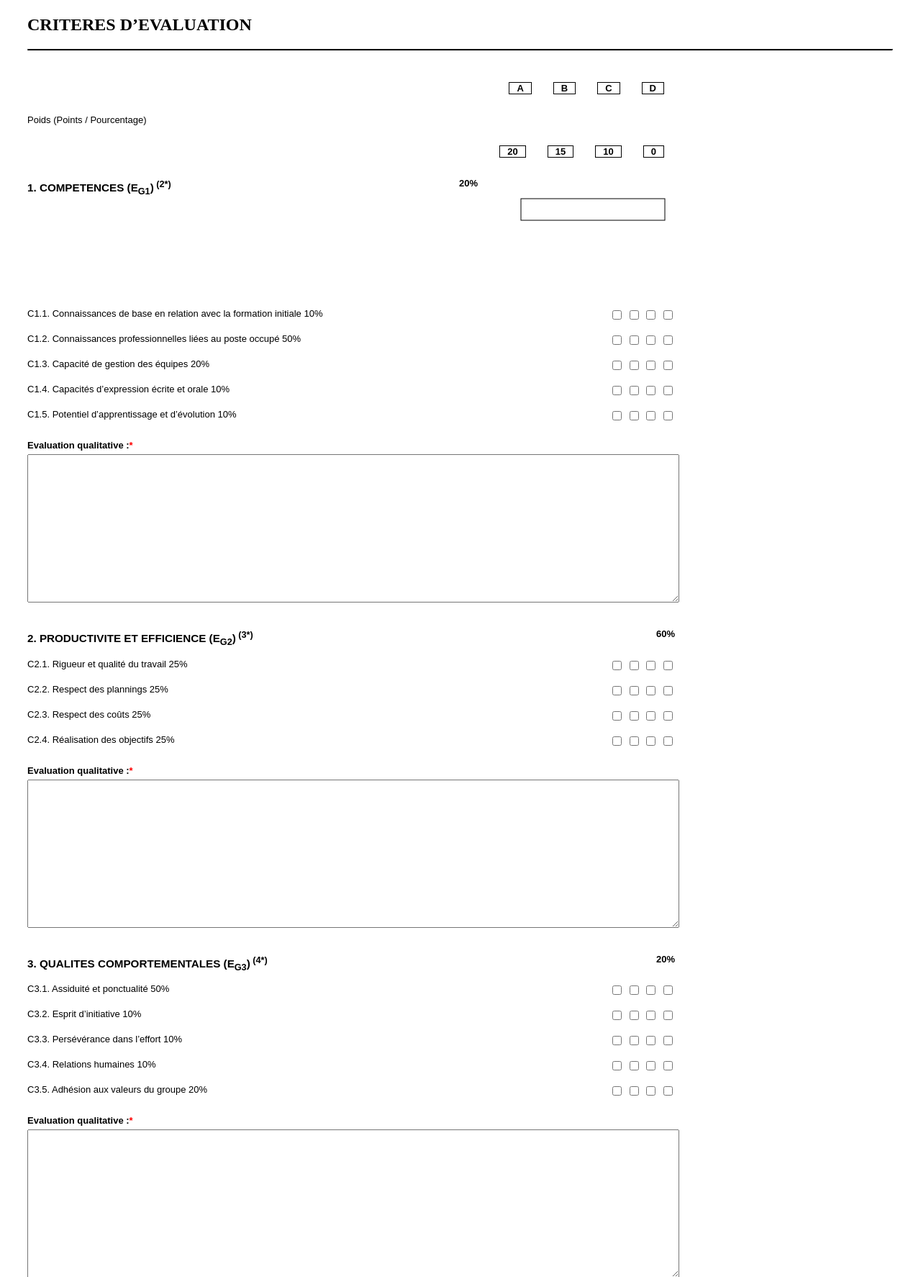
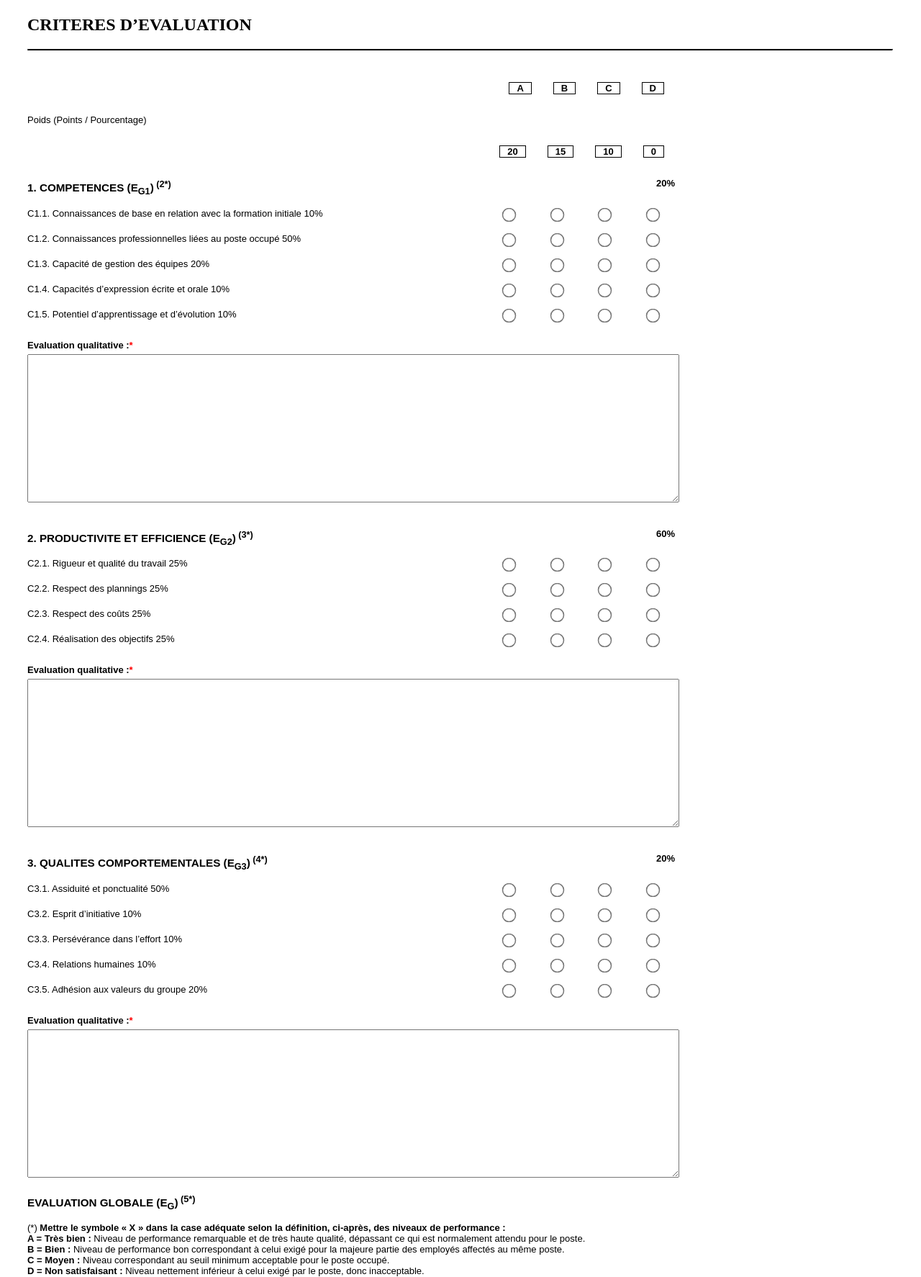
Before and after one commit to medEssami/Evaluation-du-personnel, a PHP site: page / in a window 1280 px wide. Shown: the part 1445-3219 px from the top of the page at 72% size. Run offline with PHP 8.4, Linux system fonts and the light colour scheme.

Commit message:
change the checkbox to Radio

```diff
--- a/index.html
+++ b/index.html
@@ -97,53 +97,53 @@
                     <h3><strong>1. COMPETENCES </strong>(<strong>E<sub>G1</sub></strong>)<sup> (2*)</sup></h3>
                     <div>
                         <p><strong>20%</strong></p>
-                        <!-- RECTANGLE  -->
-                        <canvas id='c1'></canvas>
+                        <!-- RECTANGLE
+                        <canvas id='c1'></canvas> -->
                     </div>
                 </div>
                 <div class="contenaire4">
                     <label for="C1.1">C1.1. Connaissances de base en relation avec la formation initiale   10%</label>
                     <div>
-                        <input type="checkbox" name="check" onclick="onlyOne(this)" >
-                        <input type="checkbox" name="check" onclick="onlyOne(this)" >
-                        <input type="checkbox" name="check" onclick="onlyOne(this)" >
-                        <input type="checkbox" name="check" onclick="onlyOne(this)" >
+                        <input type="radio" name="check_C11" onclick="onlyOne(this)" class="C11" id="C11_A">
+                        <input type="radio" name="check_C11" onclick="onlyOne(this)" class="C11" id="C11_B">
+                        <input type="radio" name="check_C11" onclick="onlyOne(this)" class="C11" id="C11_C">
+                        <input type="radio" name="check_C11" onclick="onlyOne(this)" class="C11" id="C11_D">
                     </div>
                 </div>
                 <div class="contenaire4">
-                    <label for="C1.1">C1.2. Connaissances professionnelles liées au poste occupé  50%</label>
+                    <label for="C1.2">C1.2. Connaissances professionnelles liées au poste occupé  50%</label>
                     <div>
-                        <input type="checkbox" name="check" onclick="onlyOne(this)" >
-                        <input type="checkbox" name="check" onclick="onlyOne(this)" >
-                        <input type="checkbox" name="check" onclick="onlyOne(this)" >
-                        <input type="checkbox" name="check" onclick="onlyOne(this)" >
+                        <input type="radio" name="check_C12" onclick="onlyOne(this)" class="C12" id="C12_A">
+                        <input type="radio" name="check_C12" onclick="onlyOne(this)" class="C12" id="C12_B">
+                        <input type="radio" name="check_C12" onclick="onlyOne(this)" class="C12" id="C12_C">
+                        <input type="radio" name="check_C12" onclick="onlyOne(this)" class="C12" id="C12_D">
                     </div>
                 </div>
                 <div class="contenaire4">
-                    <label for="C1.1">C1.3. Capacité de gestion des équipes  20%</label>
+                    <label for="C1.3">C1.3. Capacité de gestion des équipes  20%</label>
                     <div>
-                        <input type="checkbox" name="check" onclick="onlyOne(this)" >
-                        <input type="checkbox" name="check" onclick="onlyOne(this)" >
-                        <input type="checkbox" name="check" onclick="onlyOne(this)" >
-                        <input type="checkbox" name="check" onclick="onlyOne(this)" >
+                        <input type="radio" name="check_C13" onclick="onlyOne(this)" class="C13" id="C13_A">
+                        <input type="radio" name="check_C13" onclick="onlyOne(this)" class="C13" id="C13_B">
+                        <input type="radio" name="check_C13" onclick="onlyOne(this)" class="C13" id="C13_C">
+                        <input type="radio" name="check_C13" onclick="onlyOne(this)" class="C13" id="C13_D">
                     </div>
                 </div>
                 <div class="contenaire4">
-                    <label for="C1.1">C1.4. Capacités d’expression écrite et orale 10%</label>
+                    <label for="C1.4">C1.4. Capacités d’expression écrite et orale 10%</label>
                     <div>
-                        <input type="checkbox" name="check" onclick="onlyOne(this)" >
-                        <input type="checkbox" name="check" onclick="onlyOne(this)" >
-                        <input type="checkbox" name="check" onclick="onlyOne(this)" >
-                        <input type="checkbox" name="check" onclick="onlyOne(this)" >
+                        <input type="radio" name="check_C14" onclick="onlyOne(this)" class="C14" id="C14_A">
+                        <input type="radio" name="check_C14" onclick="onlyOne(this)" class="C14" id="C14_B">
+                        <input type="radio" name="check_C14" onclick="onlyOne(this)" class="C14" id="C14_C">
+                        <input type="radio" name="check_C14" onclick="onlyOne(this)" class="C14" id="C14_D">
                     </div>
                 </div>
                 <div class="contenaire4">
-                    <label for="C1.1">C1.5. Potentiel d’apprentissage et d’évolution 10%</label>
+                    <label for="C1.5">C1.5. Potentiel d’apprentissage et d’évolution 10%</label>
                     <div>
-                        <input type="checkbox" name="check" onclick="onlyOne(this)" >
-                        <input type="checkbox" name="check" onclick="onlyOne(this)" >
-                        <input type="checkbox" name="check" onclick="onlyOne(this)" >
-                        <input type="checkbox" name="check" onclick="onlyOne(this)" >
+                        <input type="radio" name="check_C15" onclick="onlyOne(this)" class="C15" id="C15_A">
+                        <input type="radio" name="check_C15" onclick="onlyOne(this)" class="C15" id="C15_B">
+                        <input type="radio" name="check_C15" onclick="onlyOne(this)" class="C15" id="C15_C">
+                        <input type="radio" name="check_C15" onclick="onlyOne(this)" class="C15" id="C15_D">
                     </div>
                 </div>
                 <label for="Evaluation_qualitative : "><span class="textarea_label">Evaluation qualitative :<span
@@ -156,39 +156,39 @@
                     </div>
                 </div>
                 <div class="contenaire4">
-                    <label for="C1.1">C2.1. Rigueur et qualité du travail 25%</label>
+                    <label for="C2.1">C2.1. Rigueur et qualité du travail 25%</label>
                     <div>
-                        <input type="checkbox" name="check" onclick="onlyOne(this)">
-                        <input type="checkbox" name="check" onclick="onlyOne(this)">
-                        <input type="checkbox" name="check" onclick="onlyOne(this)">
-                        <input type="checkbox" name="check" onclick="onlyOne(this)">
+                        <input type="radio" name="check_C21" onclick="onlyOne(this)" class="C21" id="C21_A">
+                        <input type="radio" name="check_C21" onclick="onlyOne(this)" class="C21" id="C21_B">
+                        <input type="radio" name="check_C21" onclick="onlyOne(this)" class="C21" id="C21_C">
+                        <input type="radio" name="check_C21" onclick="onlyOne(this)" class="C21" id="C21_D">
                     </div>
                 </div>
                 <div class="contenaire4">
-                    <label for="C1.1">C2.2. Respect des plannings 25%</label>
+                    <label for="C2.2">C2.2. Respect des plannings 25%</label>
                     <div>
-                        <input type="checkbox" name="check" onclick="onlyOne(this)">
-                        <input type="checkbox" name="check" onclick="onlyOne(this)">
-                        <input type="checkbox" name="check" onclick="onlyOne(this)">
-                        <input type="checkbox" name="check" onclick="onlyOne(this)">
+                        <input type="radio" name="check_C22" onclick="onlyOne(this)" class="C22" id="C22_A">
+                        <input type="radio" name="check_C22" onclick="onlyOne(this)" class="C22" id="C22_B">
+                        <input type="radio" name="check_C22" onclick="onlyOne(this)" class="C22" id="C22_C">
+                        <input type="radio" name="check_C22" onclick="onlyOne(this)" class="C22" id="C22_D">
                     </div>
                 </div>
                 <div class="contenaire4">
-                    <label for="C1.1">C2.3. Respect des coûts 25%</label>
+                    <label for="C2.3">C2.3. Respect des coûts 25%</label>
                     <div>
-                        <input type="checkbox" name="check" onclick="onlyOne(this)">
-                        <input type="checkbox" name="check" onclick="onlyOne(this)">
-                        <input type="checkbox" name="check" onclick="onlyOne(this)">
-                        <input type="checkbox" name="check" onclick="onlyOne(this)">
+                        <input type="radio" name="check_C23" onclick="onlyOne(this)" class="C23" id="C23_A">
+                        <input type="radio" name="check_C23" onclick="onlyOne(this)" class="C23" id="C23_B">
+                        <input type="radio" name="check_C23" onclick="onlyOne(this)" class="C23" id="C23_C">
+                        <input type="radio" name="check_C23" onclick="onlyOne(this)" class="C23" id="C23_D">
                     </div>
                 </div>
                 <div class="contenaire4">
-                    <label for="C1.1">C2.4. Réalisation des objectifs 25%</label>
+                    <label for="C2.4">C2.4. Réalisation des objectifs 25%</label>
                     <div>
-                        <input type="checkbox" name="check" onclick="onlyOne(this)">
-                        <input type="checkbox" name="check" onclick="onlyOne(this)">
-                        <input type="checkbox" name="check" onclick="onlyOne(this)">
-                        <input type="checkbox" name="check" onclick="onlyOne(this)">
+                        <input type="radio" name="check_C24" onclick="onlyOne(this)" class="C24" id="C24_A">
+                        <input type="radio" name="check_C24" onclick="onlyOne(this)" class="C24" id="C24_B">
+                        <input type="radio" name="check_C24" onclick="onlyOne(this)" class="C24" id="C24_C">
+                        <input type="radio" name="check_C24" onclick="onlyOne(this)" class="C24" id="C24_D">
                     </div>
                 </div>
                 <label for="Evaluation_qualitative : "><span class="textarea_label">Evaluation qualitative :<span
@@ -201,48 +201,48 @@
                         </div>
                     </div>
                     <div class="contenaire4">
-                        <label for="C1.1">C3.1. Assiduité et ponctualité 50%</label>
+                        <label for="C3.1">C3.1. Assiduité et ponctualité 50%</label>
                         <div>
-                            <input type="checkbox" name="check" onclick="onlyOne(this)">
-                            <input type="checkbox" name="check" onclick="onlyOne(this)">
-                            <input type="checkbox" name="check" onclick="onlyOne(this)">
-                            <input type="checkbox" name="check" onclick="onlyOne(this)">
+                            <input type="radio" name="check_C31" onclick="onlyOne(this)" class="C31" id="C31_A">
+                            <input type="radio" name="check_C31" onclick="onlyOne(this)" class="C31" id="C31_B">
+                            <input type="radio" name="check_C31" onclick="onlyOne(this)" class="C31" id="C31_C">
+                            <input type="radio" name="check_C31" onclick="onlyOne(this)" class="C31" id="C31_D">
                         </div>
                     </div>
                     <div class="contenaire4">
-                        <label for="C1.1">C3.2. Esprit d’initiative 10%</label>
+                        <label for="C3.2">C3.2. Esprit d’initiative 10%</label>
                         <div>
-                            <input type="checkbox" name="check" onclick="onlyOne(this)">
-                            <input type="checkbox" name="check" onclick="onlyOne(this)">
-                            <input type="checkbox" name="check" onclick="onlyOne(this)">
-                            <input type="checkbox" name="check" onclick="onlyOne(this)">
+                            <input type="radio" name="check_C32" onclick="onlyOne(this)" class="C32" id="C32_A">
+                            <input type="radio" name="check_C32" onclick="onlyOne(this)" class="C32" id="C32_B">
+                            <input type="radio" name="check_C32" onclick="onlyOne(this)" class="C32" id="C32_C">
+                            <input type="radio" name="check_C32" onclick="onlyOne(this)" class="C32" id="C32_D">
                         </div>
                     </div>
                     <div class="contenaire4">
-                        <label for="C1.1">C3.3. Persévérance dans l’effort 10%</label>
+                        <label for="C3.3">C3.3. Persévérance dans l’effort 10%</label>
                         <div>
-                            <input type="checkbox" name="check" onclick="onlyOne(this)">
-                            <input type="checkbox" name="check" onclick="onlyOne(this)">
-                            <input type="checkbox" name="check" onclick="onlyOne(this)">
-                            <input type="checkbox" name="check" onclick="onlyOne(this)">
+                            <input type="radio" name="check_C33" onclick="onlyOne(this)" class="C33" id="C33_A">
+                            <input type="radio" name="check_C33" onclick="onlyOne(this)" class="C33" id="C33_B">
+                            <input type="radio" name="check_C33" onclick="onlyOne(this)" class="C33" id="C33_C">
+                            <input type="radio" name="check_C33" onclick="onlyOne(this)" class="C33" id="C33_D">
                         </div>
                     </div>
                     <div class="contenaire4">
-                        <label for="C1.1">C3.4. Relations humaines 10%</label>
+                        <label for="C3.4">C3.4. Relations humaines 10%</label>
                         <div>
-                            <input type="checkbox" name="check" onclick="onlyOne(this)">
-                            <input type="checkbox" name="check" onclick="onlyOne(this)">
-                            <input type="checkbox" name="check" onclick="onlyOne(this)">
-                            <input type="checkbox" name="check" onclick="onlyOne(this)">
+                            <input type="radio" name="check_C34" onclick="onlyOne(this)" class="C34" id="C34_A">
+                            <input type="radio" name="check_C34" onclick="onlyOne(this)" class="C34" id="C34_B">
+                            <input type="radio" name="check_C34" onclick="onlyOne(this)" class="C34" id="C34_C">
+                            <input type="radio" name="check_C34" onclick="onlyOne(this)" class="C34" id="C34_D">
                         </div>
                     </div>
                     <div class="contenaire4">
-                        <label for="C1.1">C3.5. Adhésion aux valeurs du groupe 20%</label>
+                        <label for="C3.5">C3.5. Adhésion aux valeurs du groupe 20%</label>
                         <div>
-                            <input type="checkbox" name="check" onclick="onlyOne(this)">
-                            <input type="checkbox" name="check" onclick="onlyOne(this)">
-                            <input type="checkbox" name="check" onclick="onlyOne(this)">
-                            <input type="checkbox" name="check" onclick="onlyOne(this)">
+                            <input type="radio" name="check_C35" onclick="onlyOne(this)" class="C35" id="C35_A">
+                            <input type="radio" name="check_C35" onclick="onlyOne(this)" class="C35" id="C35_B">
+                            <input type="radio" name="check_C35" onclick="onlyOne(this)" class="C35" id="C35_C">
+                            <input type="radio" name="check_C35" onclick="onlyOne(this)" class="C35" id="C35_D">
                         </div>
                     </div>
                     <label for="Evaluation_qualitative : "><span class="textarea_label">Evaluation qualitative :<span
--- a/style.css
+++ b/style.css
@@ -156,3 +156,8 @@ hr{
 	height: 200px;
 	width: 100%;
 }
+input[type=radio]{
+	transform: scale(1.5);
+	width: 55px;
+	accent-color: black;
+}
```
